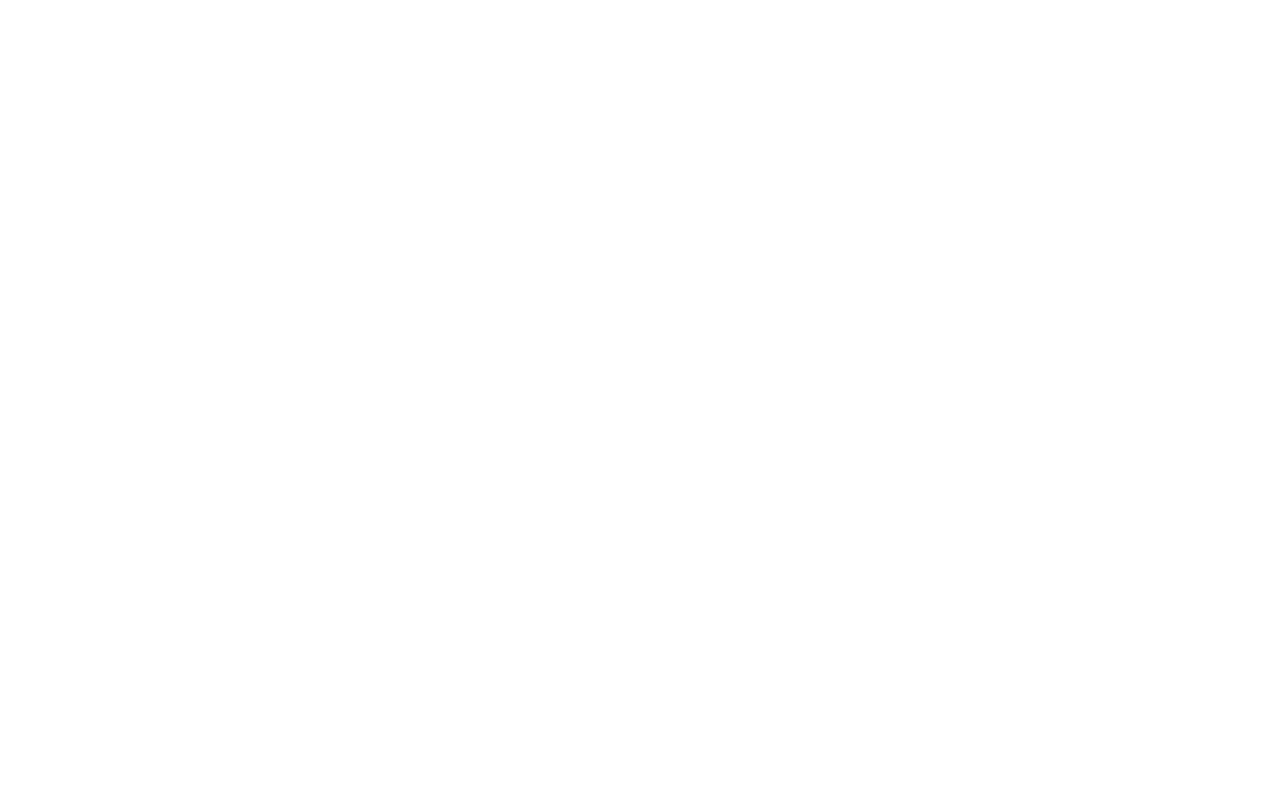
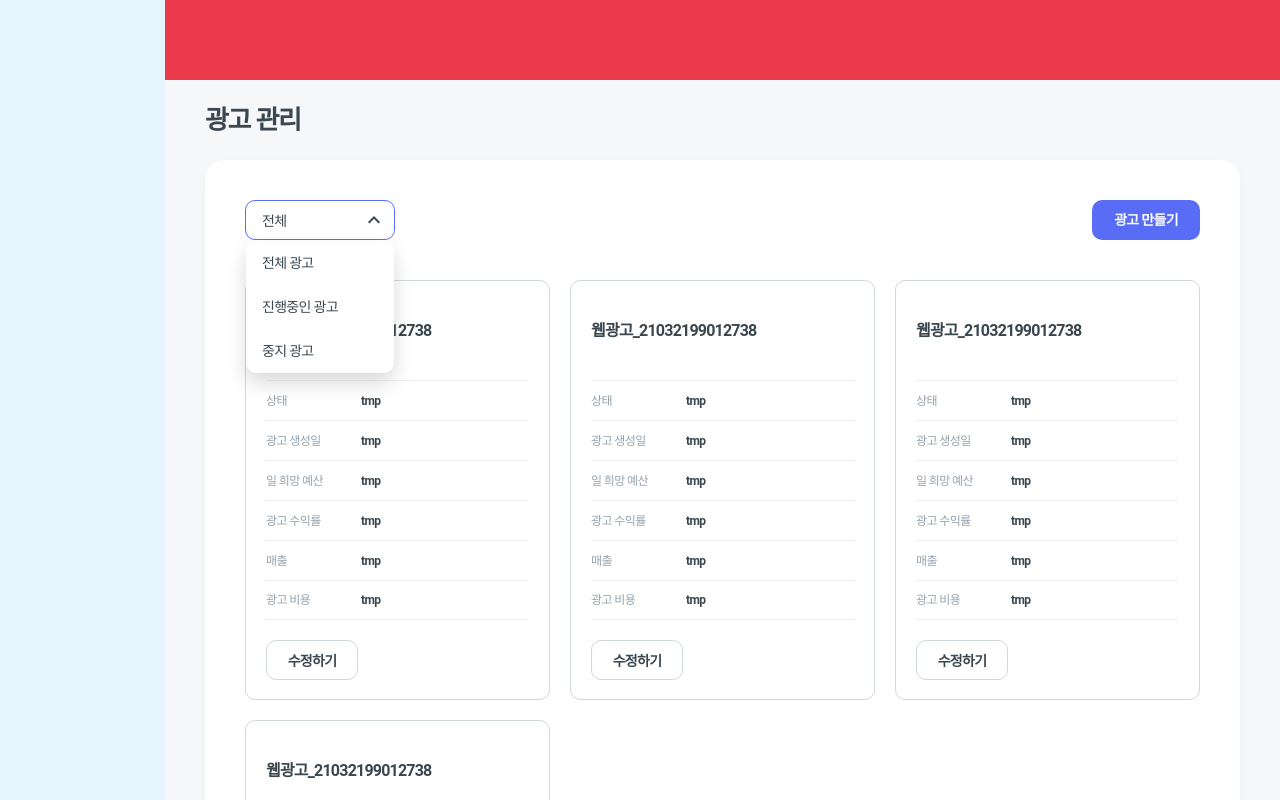
Before and after one commit to wanted-pre-onboarding-7team/Madup-7B, a React (Create React App) app: page / in a window 1280 px wide. Shown: the top 800 px of the page. Built offline with nearby package versions, Linux system fonts and the light colour scheme.

Commit message:
feat: 광고관리 페이지 추가

```diff
--- a/src/assets/index.js
+++ b/src/assets/svg/index.js
@@ -6,4 +6,4 @@ export { ReactComponent as ProfileIcon } from './profile.svg';
 export { ReactComponent as SettingIcon } from './setting.svg';
 export { ReactComponent as GuidepIcon } from './guide.svg';
 export { ReactComponent as ArrowDownIcon } from './arrowDown.svg';
-export { ReactComponent as ArrowUpIcon } from './svg/arrowUp.svg';
+export { ReactComponent as ArrowUpIcon } from './arrowUp.svg';
--- a/src/routes/Routes.module.scss
+++ b/src/routes/Routes.module.scss
@@ -1,7 +1,45 @@
 @use '/src/styles/constants/colors';
+@use '/src/styles/mixins/flexbox';
 
 .app {
   display: flex;
-  align-items: center;
-  justify-content: center;
+
+  .sideMenu {
+    width: 320px;
+    background-color: colors.$SECONDARY01;
+  }
+
+  header {
+    width: 100%;
+    height: 80px;
+    background-color: colors.$SECONDARY02;
+  }
+
+  .content {
+    display: flex;
+    flex-direction: column;
+    width: 100%;
+    padding-bottom: 80px;
+    background: colors.$BG;
+
+    main {
+      @include flexbox.flexbox(center, center);
+      flex-direction: column;
+      width: 100%;
+      padding: 0 40px;
+
+      h1 {
+        display: flex;
+        align-items: center;
+        width: 100%;
+        padding: 25px 0;
+        font-family: Roboto, sans-serif;
+        font-size: 26px;
+        font-style: normal;
+        font-weight: 900;
+        line-height: 30px;
+        color: colors.$GRAY800;
+      }
+    }
+  }
 }
--- a/src/routes/index.tsx
+++ b/src/routes/index.tsx
@@ -1,7 +1,19 @@
+import ManageAd from './manageAd';
 import styles from './Routes.module.scss';
 
 const App = () => {
-  return <div className={styles.app} />;
+  return (
+    <div className={styles.app}>
+      <section className={styles.sideMenu} />
+      <div className={styles.content}>
+        <header />
+        <main>
+          <h1>광고 관리</h1>
+          <ManageAd />
+        </main>
+      </div>
+    </div>
+  );
 };
 
 export default App;
--- /dev/null
+++ b/src/routes/manageAd/Summary.tsx
@@ -0,0 +1,38 @@
+import styles from './summary.module.scss';
+
+const Summary = () => {
+  return (
+    <div className={styles.summary}>
+      <h2>웹광고_21032199012738</h2>
+      <dl>
+        <div className={styles.category}>
+          <dt>상태</dt>
+          <dd>tmp</dd>
+        </div>
+        <div className={styles.category}>
+          <dt>광고 생성일</dt>
+          <dd>tmp</dd>
+        </div>
+        <div className={styles.category}>
+          <dt>일 희망 예산</dt>
+          <dd>tmp</dd>
+        </div>
+        <div className={styles.category}>
+          <dt>광고 수익률</dt>
+          <dd>tmp</dd>
+        </div>
+        <div className={styles.category}>
+          <dt>매출</dt>
+          <dd>tmp</dd>
+        </div>
+        <div className={styles.category}>
+          <dt>광고 비용</dt>
+          <dd>tmp</dd>
+        </div>
+      </dl>
+      <button type='button'>수정하기</button>
+    </div>
+  );
+};
+
+export default Summary;
--- /dev/null
+++ b/src/routes/manageAd/index.tsx
@@ -0,0 +1,60 @@
+import { useState, MouseEvent } from 'react';
+import cx from 'classnames';
+
+import { ArrowDownIcon } from 'assets/svg';
+
+import Summary from './Summary';
+
+import styles from './manageAd.module.scss';
+
+const ManageAd = () => {
+  const [isDropDownOpened, setIsDropDownOpened] = useState(true);
+  const [status, setStatus] = useState('전체');
+
+  const toggleOptionHanlder = () => {
+    setIsDropDownOpened((prev) => !prev);
+  };
+
+  const selectStatusHandler = (e: MouseEvent<HTMLLIElement>) => {
+    if (e.currentTarget.dataset.status) setStatus(e.currentTarget.dataset.status);
+  };
+
+  const dropDownOptions = isDropDownOpened && (
+    <ul className={styles.options} role='menu'>
+      <li data-status='전체' role='menuitem' onClick={selectStatusHandler}>
+        전체 광고
+      </li>
+      <li data-status='진행중인 광고' role='menuitem' onClick={selectStatusHandler}>
+        진행중인 광고
+      </li>
+      <li data-status='중지 광고' role='menuitem' onClick={selectStatusHandler}>
+        중지 광고
+      </li>
+    </ul>
+  );
+
+  return (
+    <div className={styles.manageAd}>
+      <div className={styles.top}>
+        <div
+          className={cx(styles.select, { [styles.focused]: isDropDownOpened })}
+          role='presentation'
+          onClick={toggleOptionHanlder}
+        >
+          <span>{status}</span>
+          {dropDownOptions}
+          <ArrowDownIcon className={cx({ [styles.rotate]: isDropDownOpened })} />
+        </div>
+        <button type='button'>광고 만들기</button>
+      </div>
+      <div className={styles.ads}>
+        <Summary />
+        <Summary />
+        <Summary />
+        <Summary />
+      </div>
+    </div>
+  );
+};
+
+export default ManageAd;
--- /dev/null
+++ b/src/routes/manageAd/manageAd.module.scss
@@ -0,0 +1,107 @@
+@use 'src/styles/constants/_colors';
+@use 'src/styles/mixins/_flexbox';
+
+.manageAd {
+  width: 100%;
+  padding-bottom: 40px;
+  background: colors.$WHITE;
+  border-radius: 20px;
+  box-shadow: 0 4px 10px colors.$SHADOW;
+
+  .top {
+    display: flex;
+    justify-content: space-between;
+    width: 100%;
+    padding: 0 40px;
+    margin: 40px 0;
+
+    .select {
+      position: relative;
+      display: flex;
+      width: 150px;
+      height: 40px;
+      padding: 12px 16px;
+      font-family: Roboto, sans-serif;
+      font-size: 14px;
+      font-style: normal;
+      font-weight: 500;
+      line-height: 16px;
+      color: colors.$GRAY800;
+      background: colors.$WHITE;
+      border: 1px solid colors.$GRAY100;
+      border-radius: 10px;
+
+      .options {
+        position: absolute;
+        top: 105%;
+        left: 0%;
+        display: flex;
+        flex-direction: column;
+        align-items: center;
+        width: 100%;
+        font-family: Roboto, sans-serif;
+        font-size: 14px;
+        font-style: normal;
+        font-weight: 500;
+        line-height: 16px;
+        color: colors.$GRAY800;
+        user-select: none;
+        background: colors.$WHITE;
+        border-radius: 10px;
+        box-shadow: 0 10px 20px rgba(0, 0, 0, 15%);
+
+        li {
+          display: flex;
+          align-items: center;
+          width: 100%;
+          height: 44px;
+          padding-left: 16px;
+
+          &:hover {
+            background: colors.$GRAY100;
+          }
+        }
+      }
+
+      svg {
+        position: absolute;
+        top: 50%;
+        right: 8px;
+        width: 24px;
+        pointer-events: none;
+        transform: translate(0, -50%);
+      }
+
+      .rotate {
+        transform: translate(0, -50%) rotate(180deg);
+      }
+    }
+
+    .focused {
+      border: 1px solid colors.$PRIMARY;
+    }
+
+    button {
+      @include flexbox.flexbox(center, center);
+      width: 108px;
+      height: 40px;
+      padding: 12px 0;
+      font-family: Roboto, sans-serif;
+      font-size: 14px;
+      font-style: normal;
+      font-weight: 700;
+      line-height: 16px;
+      color: colors.$WHITE;
+      background: colors.$PRIMARY;
+      border-radius: 10px;
+    }
+  }
+
+  .ads {
+    display: grid;
+    grid-template-columns: repeat(3, 1fr);
+    gap: 20px 20px;
+    width: 100%;
+    padding: 0 40px;
+  }
+}
--- /dev/null
+++ b/src/routes/manageAd/summary.module.scss
@@ -0,0 +1,78 @@
+@use 'src/styles/constants/_colors';
+@use 'src/styles/mixins/_flexbox';
+
+.summary {
+  width: 305px;
+  height: 420px;
+  padding: 0 20px;
+  background: colors.$WHITE;
+  border: 1px solid colors.$GRAY100;
+  border-radius: 10px;
+
+  &:hover {
+    border: 1px solid colors.$PRIMARY;
+  }
+
+  h2 {
+    margin: 40px 0;
+    font-family: Roboto, sans-serif;
+    font-size: 16px;
+    font-style: normal;
+    font-weight: 700;
+    line-height: 19px;
+    color: colors.$GRAY800;
+  }
+
+  dl {
+    .category {
+      display: flex;
+      align-items: center;
+      width: 100%;
+      height: 40px;
+      border-top: 1px solid colors.$GRAY50;
+
+      &:nth-last-child(1) {
+        border-bottom: 1px solid colors.$GRAY50;
+      }
+
+      dt {
+        width: 103px;
+        font-family: Roboto, sans-serif;
+        font-size: 12px;
+        font-style: normal;
+        font-weight: 500;
+        line-height: 14px;
+        color: colors.$GRAY300;
+      }
+
+      dd {
+        width: 182px;
+        font-family: Roboto, sans-serif;
+        font-size: 12px;
+        font-style: normal;
+        font-weight: 700;
+        line-height: 14px;
+        color: colors.$GRAY800;
+      }
+    }
+  }
+
+  button {
+    display: flex;
+    flex-direction: row;
+    justify-content: center;
+    width: 92px;
+    height: 40px;
+    padding: 12px 10px;
+    margin: 20px 0;
+    font-family: Roboto, sans-serif;
+    font-size: 14px;
+    font-style: normal;
+    font-weight: 700;
+    line-height: 16px;
+    color: colors.$GRAY800;
+    background: colors.$WHITE;
+    border: 1px solid colors.$GRAY100;
+    border-radius: 10px;
+  }
+}
--- a/src/styles/constants/_colors.scss
+++ b/src/styles/constants/_colors.scss
@@ -10,6 +10,9 @@ $PRIMARY: #586cf5;
 $SECONDARY01: #e5f4fd;
 $SECONDARY02: #ea3a4b;
 
+// BG
+$BG: #f6f7f8;
+
 // Graph
 $GRAPH01: #4fadf7;
 $GRAPH02: #85da47;
```
